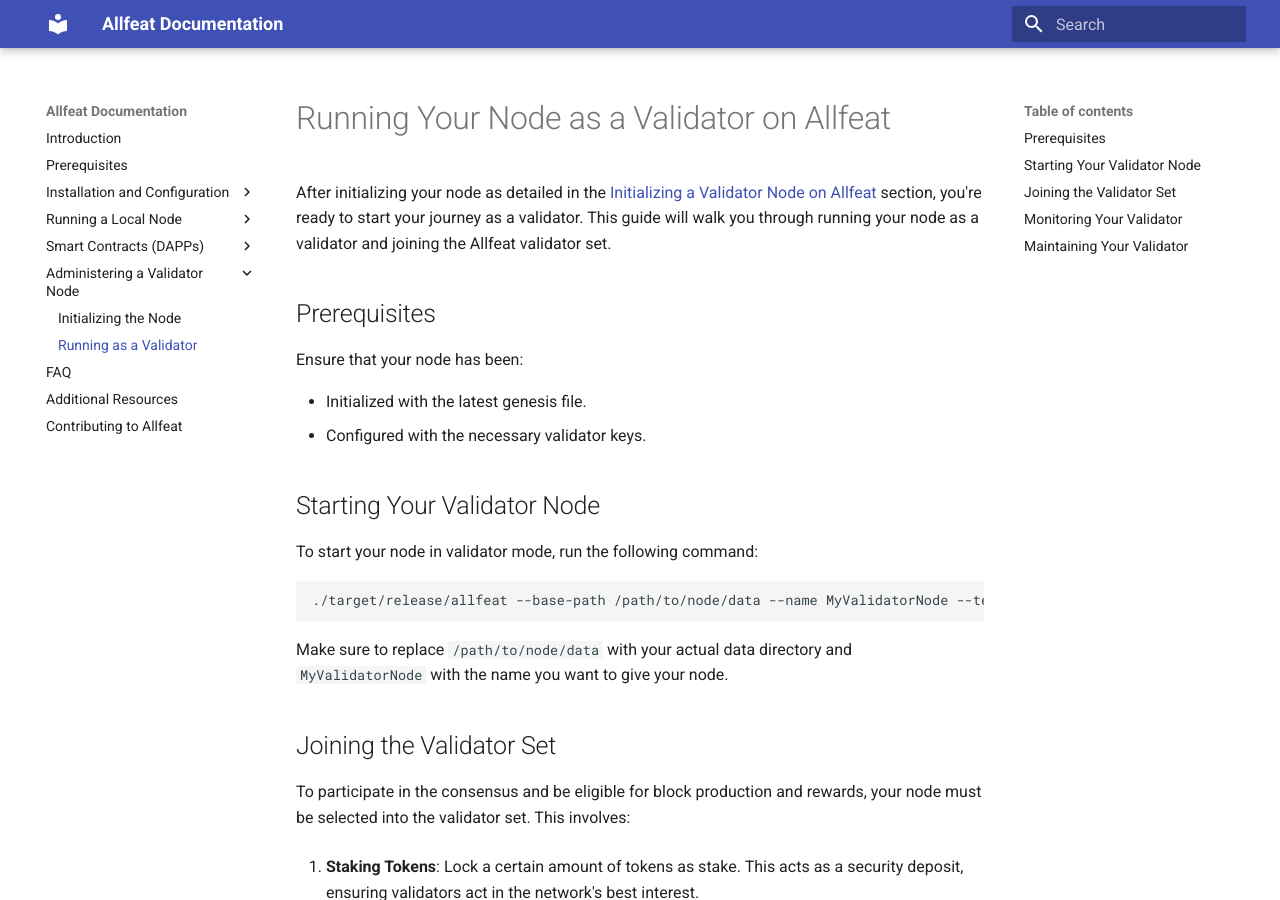
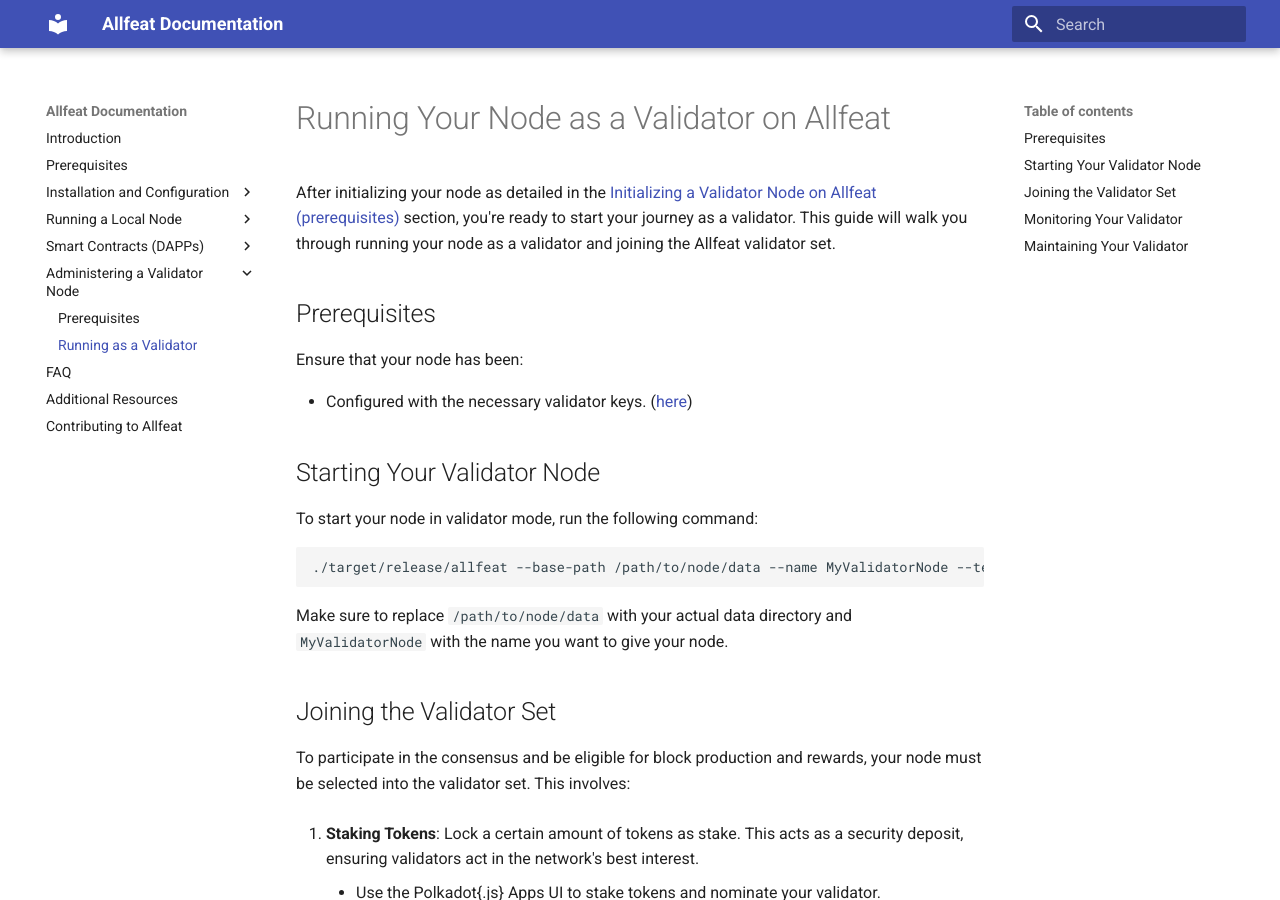
Before and after one commit to Allfeat/docs, an MkDocs documentation site: the page built from docs/validator-node/running-as-validator.md, in a window 1280 px wide and 900 px high. Built offline with MkDocs 1.6.1 and Material for MkDocs 9.7.7, drawn with Linux system fonts in a browser that asks for light colours.

Commit message:
Fix tutorial to become a validator node by adding keys generations and inserting

```diff
--- a/docs/validator-node/running-as-validator.md
+++ b/docs/validator-node/running-as-validator.md
@@ -1,13 +1,12 @@
 # Running Your Node as a Validator on Allfeat
 
-After initializing your node as detailed in the [Initializing a Validator Node on Allfeat](initializing.md) section, you're ready to start your journey as a validator. This guide will walk you through running your node as a validator and joining the Allfeat validator set.
+After initializing your node as detailed in the [Initializing a Validator Node on Allfeat (prerequisites)](prerequisites.md) section, you're ready to start your journey as a validator. This guide will walk you through running your node as a validator and joining the Allfeat validator set.
 
 ## Prerequisites
 
 Ensure that your node has been:
 
-- Initialized with the latest genesis file.
-- Configured with the necessary validator keys.
+- Configured with the necessary validator keys. ([here](prerequisites.md))
 
 ## Starting Your Validator Node
 
--- a/mkdocs.yml
+++ b/mkdocs.yml
@@ -22,7 +22,7 @@
     - Developing: 'smart-contracts/developing.md'
     - Deployment: 'smart-contracts/deployment.md'
   - Administering a Validator Node:
-    - Initializing the Node: 'validator-node/initializing.md'
+    - Prerequisites: 'validator-node/prerequisites.md'
     - Running as a Validator: 'validator-node/running-as-validator.md'
   - FAQ: 'faq.md'
   - Additional Resources: 'additional-resources.md'
```
Also changed, not shown: docs/faq.md (+1 -1 lines), docs/smart-contracts/developing.md (+5 -2 lines), docs/validator-node/initializing.md (deleted, +0 -33 lines), docs/validator-node/prerequisites.md (added, +52 -0 lines).
